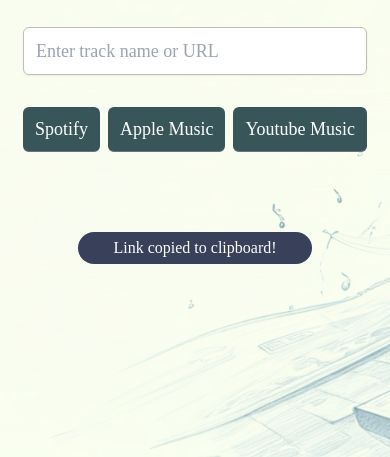
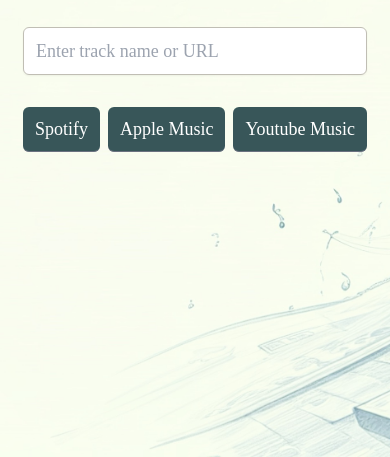
Before and after one commit to electr1fy0/spotitunes, a website: page index.html in a window 390 px wide. Shown: the part 387-844 px from the top of the page. Drawn offline with Linux system fonts and the light colour scheme; a web font is replaced by a local one.

Commit message:
fix toast on mobile

```diff
--- a/index.html
+++ b/index.html
@@ -156,7 +156,7 @@
         </form>
     </div>
     <!-- The actual snackbar -->
-    <div id="snackbar" class=" lg:w-[55%] md:w-2/3 w-full md:ml-16 my-20 justify-center items-center">
+    <div id="snackbar" class=" lg:w-[55%] md:w-2/3 w-full md:ml-16 my-20 justify-center items-center hidden">
         <div class="md:w-1/3 mx-auto sm:w-1/2 w-3/5 bg-[#384159] py-1 duration-300 text-white  text-center rounded-full">Link
             copied to clipboard!</div>
     </div>
```
